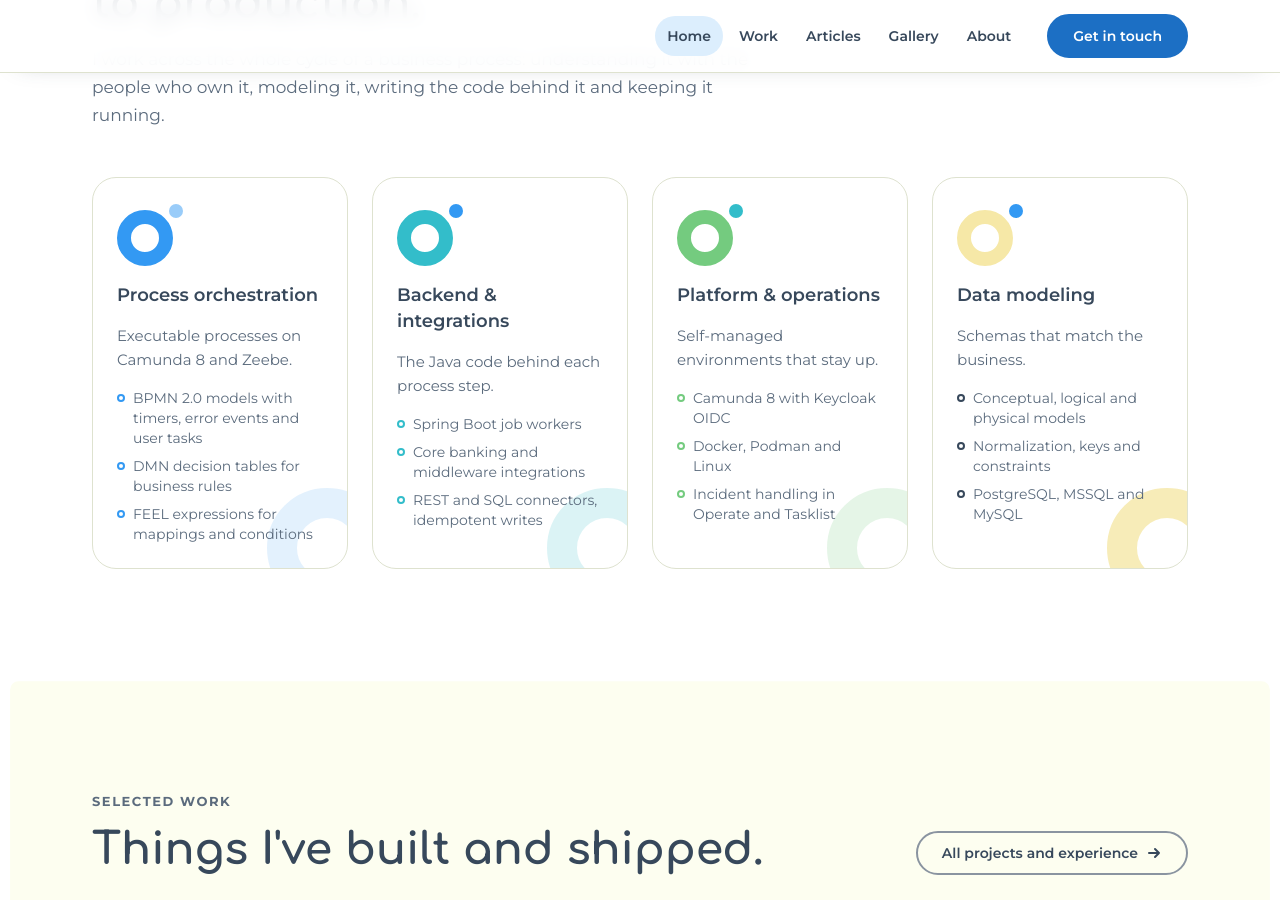
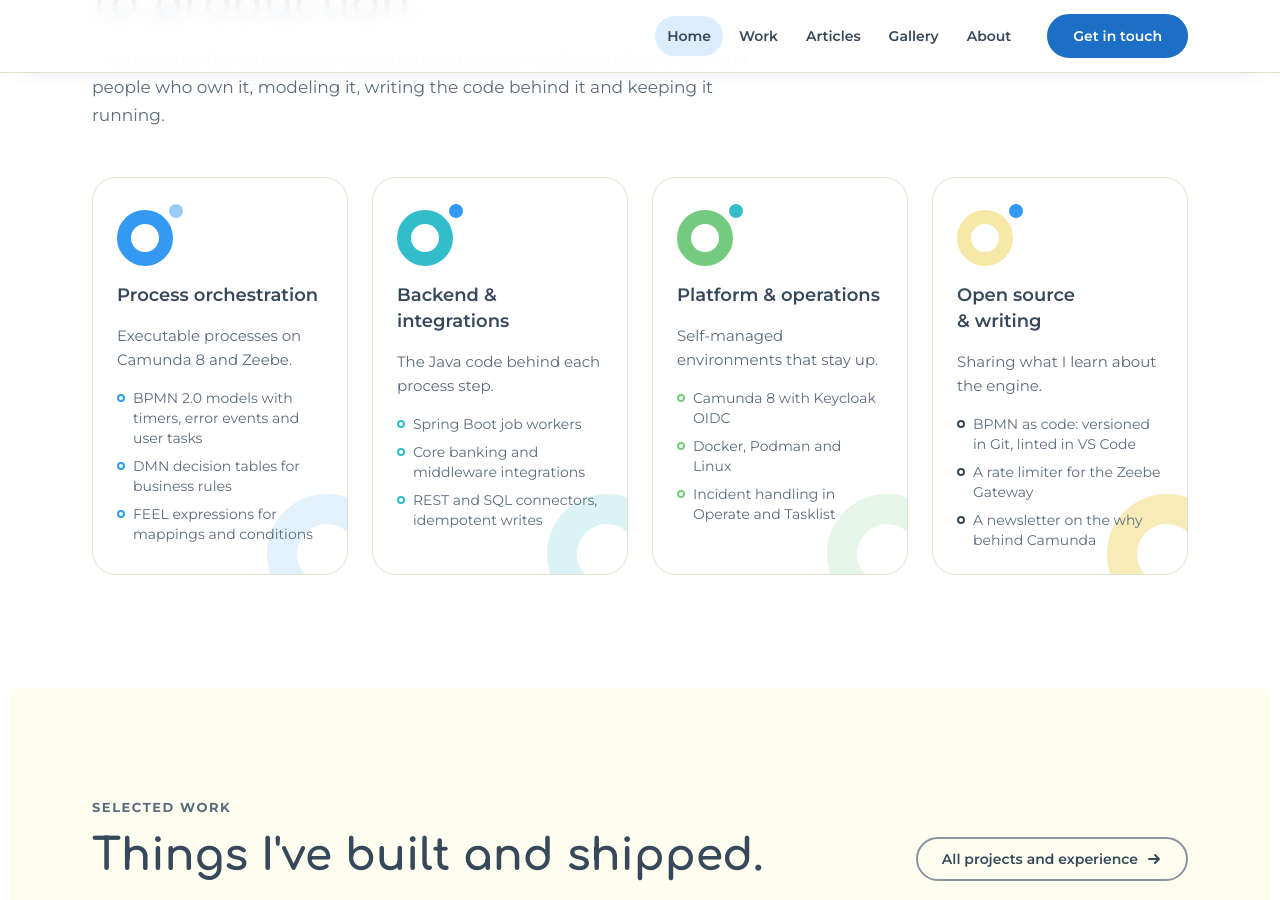
Before and after one commit to jedin01/jedin01, a Jekyll site: the page built from index.html, in a window 1280 px wide and 900 px high, scrolled down 1116 px. Built offline with Jekyll 4.4.1, drawn with Linux system fonts in a browser that asks for light colours; some of the changed text lies outside the part shown.

Commit message:
Conteúdo focado em Camunda 8 e trabalho remoto
Nova secção sobre o que procuro (remoto, consultoria, horário europeu,
inglês async), a contribuição para a Miragon em primeiro e com link para o
PR, e textos do BankOps, Kixi e ITEL revistos.

Co-Authored-By: Claude Opus 5.5 <noreply@anthropic.com>
Claude-Session: https://claude.ai/code/session_01VCsnxdWecjaDKR21mmRSd4

```diff
--- a/_data/experience.yml
+++ b/_data/experience.yml
@@ -9,7 +9,7 @@
   role: Software Developer
   org: ITEL · part-time
   tone: green
-  summary: Led onboarding and code review for junior developers and hardened Laravel REST APIs.
+  summary: Part of ITEL's software factory (CDCI). Built Laravel systems for the institute, onboarded and reviewed the code of the junior developers who joined after me, and hardened the REST APIs behind its internal platforms.
 
 - dates: Oct 2025 – Apr 2026
   role: Data Modeling Lecturer
--- a/_includes/contact.html
+++ b/_includes/contact.html
@@ -5,8 +5,8 @@
           <span class="ring" aria-hidden="true" data-parallax="0.12" style="--d:220px;right:-60px;top:-70px"></span>
           <span class="ring" aria-hidden="true" data-parallax="-0.08" style="--d:120px;right:140px;bottom:-50px"></span>
           <span class="ring" aria-hidden="true" data-parallax="0.2" style="--d:36px;right:260px;top:40px"></span>
-          <h2 class="display-l" id="contact-title">Let's talk about your next process.</h2>
-          <p class="band-text">Open to remote roles with teams building on Camunda 8, BPM or Java integrations, especially in banking and insurance.</p>
+          <h2 class="display-l" id="contact-title">Building on Camunda&nbsp;8? Let's talk.</h2>
+          <p class="band-text">Open to remote roles and consulting with teams working on Camunda 8, BPM or Java integrations, especially in banking and insurance. The fastest way to reach me is a LinkedIn message.</p>
           <div class="hero-actions">
             <a class="btn btn--on-band" href="{{ site.author.linkedin }}" rel="noopener">Message me on LinkedIn{% include arrow.html %}</a>
             <a class="btn btn--on-band-ghost" href="{{ site.author.github }}" rel="noopener">GitHub</a>
--- a/about/index.html
+++ b/about/index.html
@@ -6,7 +6,7 @@ description: Abner Lourenço, backend software engineer in Luanda. Camunda 8, BP
     <section class="page-hero page-hero--split" aria-labelledby="page-title">
       <div class="container about">
         <div class="about-copy">
-          <p class="eyebrow">About</p>
+          <p class="eyebrow">About&nbsp;· Open to remote</p>
           <h1 class="display-xl" id="page-title">Hi, I'm Abner.</h1>
           <p class="body-l">I'm a backend software engineer in Luanda, Angola. At Selenium Digital Solutions I build the automated processes behind Angolan banks on Camunda 8: customer onboarding, integrations with core banking and middleware, and a dormant-account batch that runs end to end with no manual steps.</p>
         </div>
@@ -19,7 +19,7 @@ description: Abner Lourenço, backend software engineer in Luanda. Camunda 8, BP
         <div class="story-text reveal">
           <p class="eyebrow">The longer version</p>
           <h2 class="display-l" id="story-title">Curious about what runs behind the scenes.</h2>
-          <p class="body-l">I enjoy the parts most people skip. I built a rate limiting layer for a self-managed Zeebe Gateway, I run Keycloak and Docker in our environments, and I read the engine documentation until the why makes sense, not only the how. I share what I learn in my newsletter, Inside the History: Camunda.</p>
+          <p class="body-l">I enjoy the parts most people skip. I built a rate limiting layer for a self-managed Zeebe Gateway, proposed the default BPMN linting that Miragon shipped in their VS Code modeler, I run Keycloak and Docker in our environments, and I read the engine documentation until the why makes sense, not only the how. I share what I learn in my newsletter, Inside the History: Camunda.</p>
           <p class="body-l">Before this I shipped PHP, Laravel and Next.js systems for public sector and education projects, led junior developers through code review, and taught data modeling and programming logic at ITEL. Teaching made me write code that someone else can pick up on a Monday morning.</p>
           <p class="body-l">Outside work I build things for the city I live in: a study platform for Angolan students, a map of Luanda's informal taxi routes, a concept for transparent public procurement.</p>
         </div>
--- a/index.html
+++ b/index.html
@@ -6,12 +6,12 @@ nav: home
     <section class="hero hero--intro section--sunken" aria-labelledby="hero-title">
       <div class="container">
         <div class="hero-copy">
-          <p class="eyebrow">Hi, I'm Abner</p>
+          <p class="eyebrow">Hi, I'm Abner&nbsp;· Open to remote</p>
           <h1 class="display-xl" id="hero-title">I build the processes that keep a bank running.</h1>
-          <p class="body-l">I'm a backend software engineer in Luanda, Angola. At Selenium Digital Solutions I orchestrate critical banking operations with Camunda 8 and Zeebe, from the BPMN and DMN models to the Java and Spring Boot workers behind each step. Open to remote work.</p>
+          <p class="body-l">I'm a backend software engineer in Luanda, Angola. At Selenium Digital Solutions I orchestrate critical banking operations with Camunda 8 and Zeebe, from the BPMN and DMN models to the Java and Spring Boot workers behind each step.</p>
           <div class="hero-actions">
-            <a class="btn" href="{{ '/about/' | relative_url }}">More about me{% include arrow.html %}</a>
-            <a class="btn btn--ghost" href="{{ '/work/' | relative_url }}">See my work</a>
+            <a class="btn" href="{{ '/work/' | relative_url }}">See my work{% include arrow.html %}</a>
+            <a class="btn btn--ghost" href="{{ '/about/' | relative_url }}">More about me</a>
           </div>
         </div>
 {% include mascot.html eager=true %}
@@ -63,12 +63,12 @@ nav: home
 
           <article class="front tone-sunny reveal">
             <div class="front-icon"><span class="ring" style="--c:var(--brand-sunny)"></span><span class="dot" style="--c:var(--brand-blue)"></span></div>
-            <h3>Data modeling</h3>
-            <p class="muted">Schemas that match the business.</p>
+            <h3>Open source &amp; writing</h3>
+            <p class="muted">Sharing what I learn about the engine.</p>
             <ul>
-              <li>Conceptual, logical and physical models</li>
-              <li>Normalization, keys and constraints</li>
-              <li>PostgreSQL, MSSQL and MySQL</li>
+              <li>BPMN as code: versioned in Git, linted in VS Code</li>
+              <li>A rate limiter for the Zeebe Gateway</li>
+              <li>A newsletter on the why behind Camunda</li>
             </ul>
           </article>
         </div>
@@ -94,8 +94,45 @@ nav: home
       </div>
     </section>
 
+    <!-- ============ OPEN TO ============ -->
+    <section class="section" aria-labelledby="open-title">
+      <div class="container why">
+        <div class="why-intro reveal">
+          <p class="eyebrow">What I'm looking for</p>
+          <h2 class="display-l" id="open-title">Remote work on Camunda&nbsp;8.</h2>
+          <p class="body-l">I want to join teams building on Camunda 8, BPM or Java integrations, especially in banking and insurance. Certified by Camunda as a Developer and in BPMN.</p>
+          <div class="hero-actions">
+            <a class="btn" href="#contact">Get in touch{% include arrow.html %}</a>
+          </div>
+        </div>
+
+        <div class="why-cards">
+          <article class="why-card tone-blue reveal">
+            <span class="why-icon"><svg viewBox="0 0 24 24" fill="none" stroke="currentColor" stroke-width="1.8" stroke-linecap="round" stroke-linejoin="round" aria-hidden="true"><rect x="3" y="7" width="18" height="13" rx="2"/><path d="M8 7V5.5A1.5 1.5 0 0 1 9.5 4h5A1.5 1.5 0 0 1 16 5.5V7M3 13h18"/></svg></span>
+            <h3>Full-time roles</h3>
+            <p>Camunda Developer, BPM Developer or Workflow Automation Engineer, fully remote.</p>
+          </article>
+          <article class="why-card tone-teal reveal">
+            <span class="why-icon"><svg viewBox="0 0 24 24" fill="none" stroke="currentColor" stroke-width="1.8" stroke-linecap="round" stroke-linejoin="round" aria-hidden="true"><path d="M14.5 4.5l5 5L9 20H4v-5z"/><path d="M12.5 6.5l5 5"/></svg></span>
+            <h3>Consulting</h3>
+            <p>Camunda 8 and BPM consulting: modeling a process, writing its workers or getting it to production.</p>
+          </article>
+          <article class="why-card tone-green reveal">
+            <span class="why-icon"><svg viewBox="0 0 24 24" fill="none" stroke="currentColor" stroke-width="1.8" stroke-linecap="round" stroke-linejoin="round" aria-hidden="true"><circle cx="12" cy="12" r="9"/><path d="M12 7v5l3 2"/></svg></span>
+            <h3>European hours</h3>
+            <p>Luanda is on UTC+1, the same working hours as most of Europe.</p>
+          </article>
+          <article class="why-card tone-sunny reveal">
+            <span class="why-icon"><svg viewBox="0 0 24 24" fill="none" stroke="currentColor" stroke-width="1.8" stroke-linecap="round" stroke-linejoin="round" aria-hidden="true"><path d="M4 5h16v11H8l-4 4z"/><path d="M8 9.5h8M8 12.5h5"/></svg></span>
+            <h3>Async in English</h3>
+            <p>Comfortable with written specs, pull request reviews and async updates in English.</p>
+          </article>
+        </div>
+      </div>
+    </section>
+
     <!-- ============ PROCESS ============ -->
-    <section class="section" aria-labelledby="process-title">
+    <section class="section section--sunken" aria-labelledby="process-title">
       <div class="container about">
         <div class="about-copy reveal">
           <p class="eyebrow">How I think</p>
@@ -113,7 +150,7 @@ nav: home
     </section>
 
     <!-- ============ LATEST ARTICLES ============ -->
-    <section class="section section--sunken" aria-labelledby="latest-title">
+    <section class="section" aria-labelledby="latest-title">
       <div class="container">
         <div class="section-row reveal">
           <div class="section-head">
```
Also changed, not shown: _data/projects.yml (+19 -15 lines).
